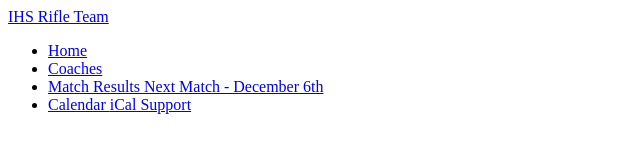
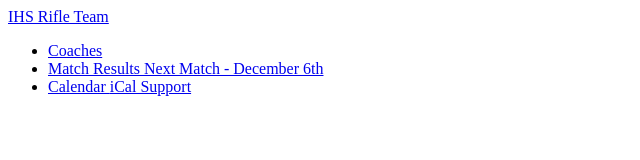
Before and after one commit to linuxfan1/miscripts, a plain HTML site: page Rifle/navbar.html in a window 1280 px wide. Shown: the whole page, without its empty margins (0-640 px from the left). Drawn offline with Linux system fonts and the light colour scheme.

Commit message:
Update navbar.html

```diff
--- a/Rifle/navbar.html
+++ b/Rifle/navbar.html
@@ -4,9 +4,6 @@
 		<nav class="navbar navbar-expand-sm bg-dark navbar-dark fixed-top">
 			<a class="navbar-brand" href="/index.html">IHS Rifle Team</a>
 			<ul class="navbar-nav">
-				<li class="nav-item">
-					<a id="home" class="nav-link" href="/index.html">Home</a>
-				</li>
 				<!--<li class="nav-item">
 					<a id="bakesale" class="nav-link" href="/Bakesale.html">Bake Sale <span class="badge badge-secondary">Non-Functional</span></a>
 				</li>-->
```
